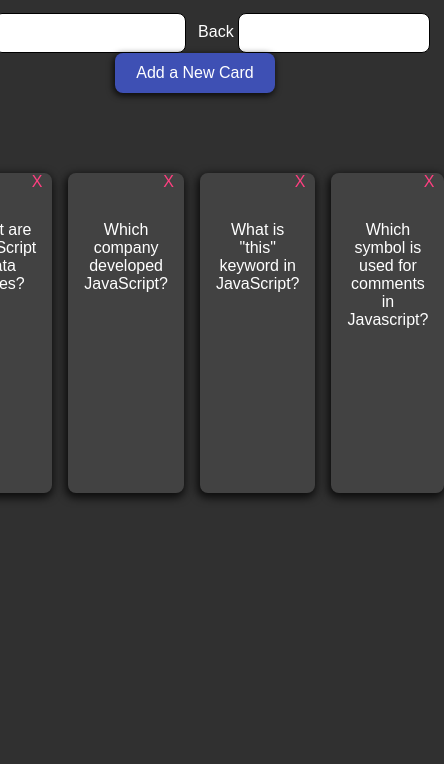
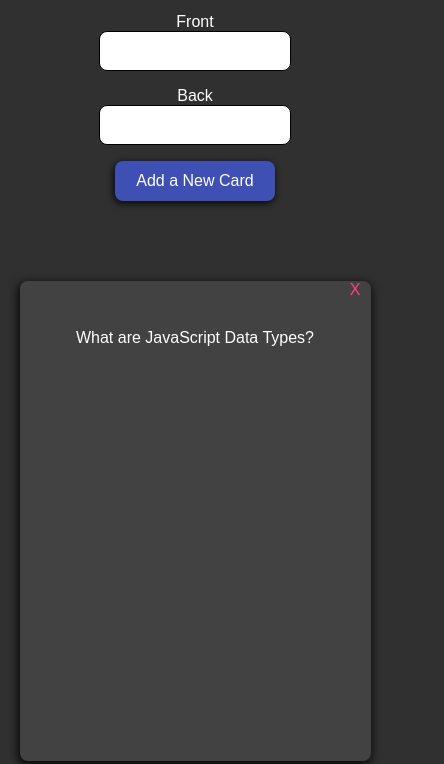
Before and after one commit to travisfrazier/flashcards-vue, a plain HTML site: page index.html in a window 390 px wide. Shown: the part 80-844 px from the top of the page, 444 px wide, since content can reach past the window. Drawn offline with nearby package versions, Linux system fonts and the light colour scheme; a web font is replaced by a local one.

Commit message:
Add files via upload

```diff
--- a/style.scss
+++ b/style.scss
@@ -24,6 +24,9 @@ body {
 	display: flex;
 	justify-content: center;
 	padding-top: 2rem;
+	@media only screen and (max-width: 825px) {
+		padding-bottom: 2rem;
+	}
 }
 
 h1 {
@@ -44,6 +47,12 @@ main {
 .flashcard-form {
 	margin-bottom: 1rem;
 	text-align: center;
+	@media only screen and (max-width: 825px) {
+		display: flex;
+		flex-direction: column;
+		justify-content: center;
+		align-items: center;
+	}
 	input {
 		border-radius: 8px;
 		border: 1px solid black;
@@ -53,6 +62,11 @@ main {
 		width: 12rem;
 		font-size: 0.75rem;
 		margin-right: 0.5rem;
+		@media only screen and (max-width: 825px) {
+			margin-right: 0rem;
+			margin-bottom: 1rem;
+			display: flex;
+		}
 	}
 	button {
 		height: 2.5rem;
@@ -78,6 +92,9 @@ ul {
 	grid-template-columns: 1fr 1fr 1fr 1fr;
 	grid-gap: 1rem;
 	padding-top: 4rem;
+	@media only screen and (max-width: 825px) {
+		grid-template-columns: 1fr;
+	}
 	li {
 		transition: all 0.2s ease-in-out;
 		&:hover {
@@ -100,6 +117,11 @@ ul {
 	position: relative;
 	padding: 3rem 1rem;
 	box-shadow: -1px 3px 9px 2px rgba(0, 0, 0, 0.75);
+	@media only screen and (max-width: 825px) {
+		width: 90%;
+		height: 30rem;
+		margin: 0 auto;
+	}
 	.delete-card {
 		position: absolute;
 		right: 10px;
```
Also changed, not shown: style.css, 1 other file.
